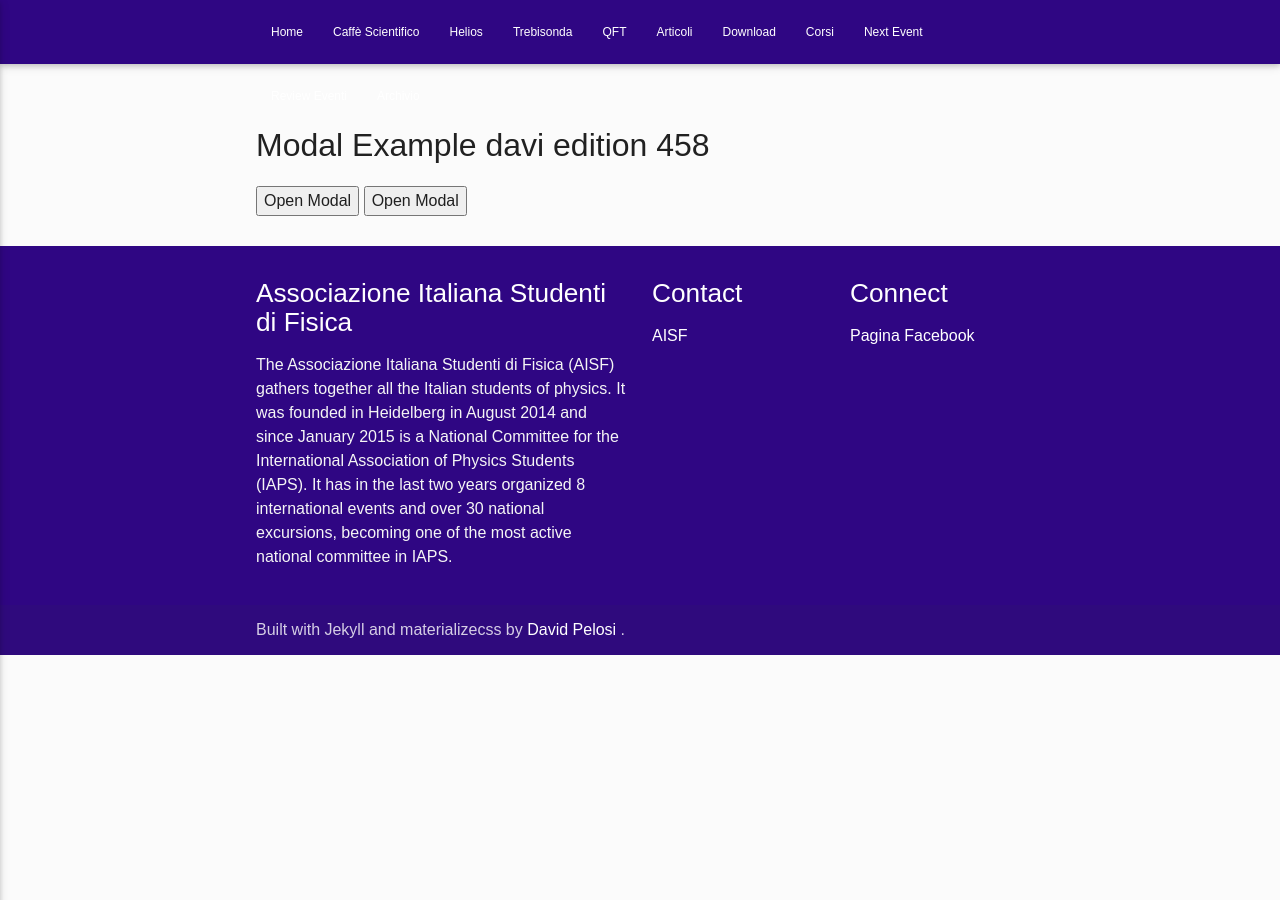
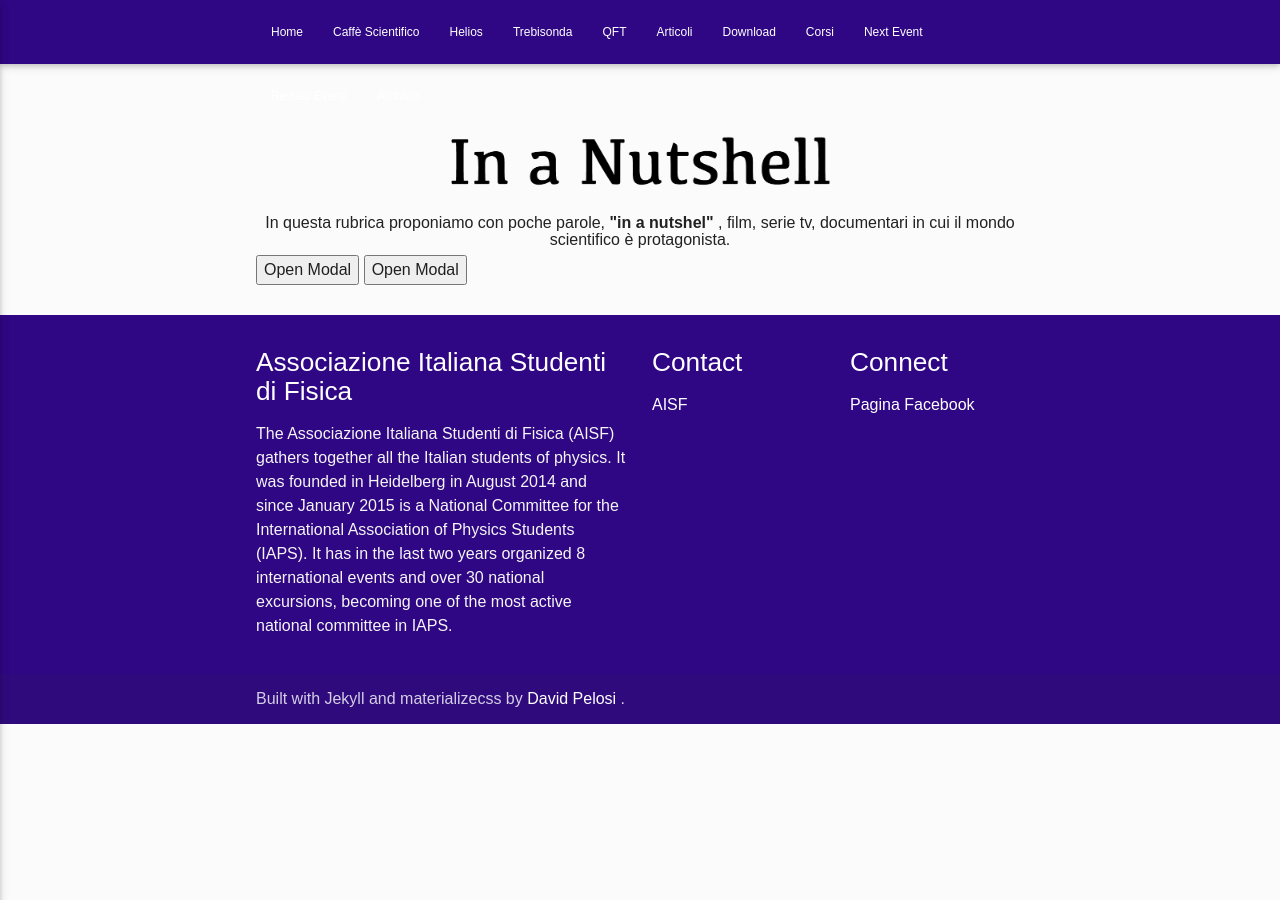
Before and after one commit to ai-sf/aisf_perugia, a Jekyll site: the page built from Nutshell2.html, in a window 1280 px wide. Built offline with Jekyll 4.4.1, drawn with Linux system fonts in a browser that asks for light colours; nearby versions of some CDN libraries.

Commit message:
Update Nutshell2.html

```diff
--- a/Nutshell2.html
+++ b/Nutshell2.html
@@ -63,13 +63,17 @@ body {font-family: Arial, Helvetica, sans-serif;}
 
 
 
-<!-- INSERT BODY-->
+<!-- INSERT BODY--><body
+
+<figure>
+<center>
+ <img src="/perugia/Slideshow/movies/title.png" alt="centered image" style="max-width:50%"
+   height="auto" width="auto" class="responsive" >
+<h6>  In questa rubrica proponiamo con poche parole,<b> "in a nutshel" </b>, film, serie tv, documentari in cui il mondo scientifico è protagonista. </h6>
+</center>
+</figure>
 
 
-
-
-<body>
-<h2>Modal Example davi edition 458</h2>
 
 <!-- Trigger/Open The Modal -->
 <button id="m1" >Open Modal</button>
```
